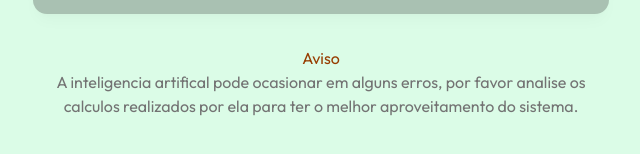
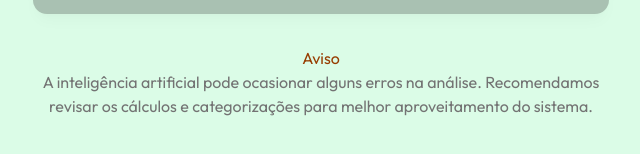
Before and after one commit to cyronp/MeAjudAI, a Next.js app: page / in a window 1280 px wide. Shown: the part 766-920 px from the top of the page, without its empty margins (319-959 px from the left). Built offline with nearby package versions, Linux system fonts and the light colour scheme.

Commit message:
style: refine button text and improve warning message clarity in dashboard

```diff
--- a/src/app/page.tsx
+++ b/src/app/page.tsx
@@ -157,17 +157,15 @@ export default function Home() {
               Analisando seu extrato...
             </>
           ) : (
-            <>
-              Gerar Relatório Financeiro
-            </>
+            <>Gerar Relatório Financeiro</>
           )}
         </button>
       </div>
       <div className="justify-center max-w-xl mx-auto text-center py-8">
         <h1 className="text-amber-800">Aviso</h1>
         <p className="text-muted-foreground">
-          A inteligencia artifical pode ocasionar em alguns erros, por favor
-          analise os calculos realizados por ela para ter o melhor
+          A inteligência artificial pode ocasionar alguns erros na análise.
+          Recomendamos revisar os cálculos e categorizações para melhor
           aproveitamento do sistema.
         </p>
       </div>
```
